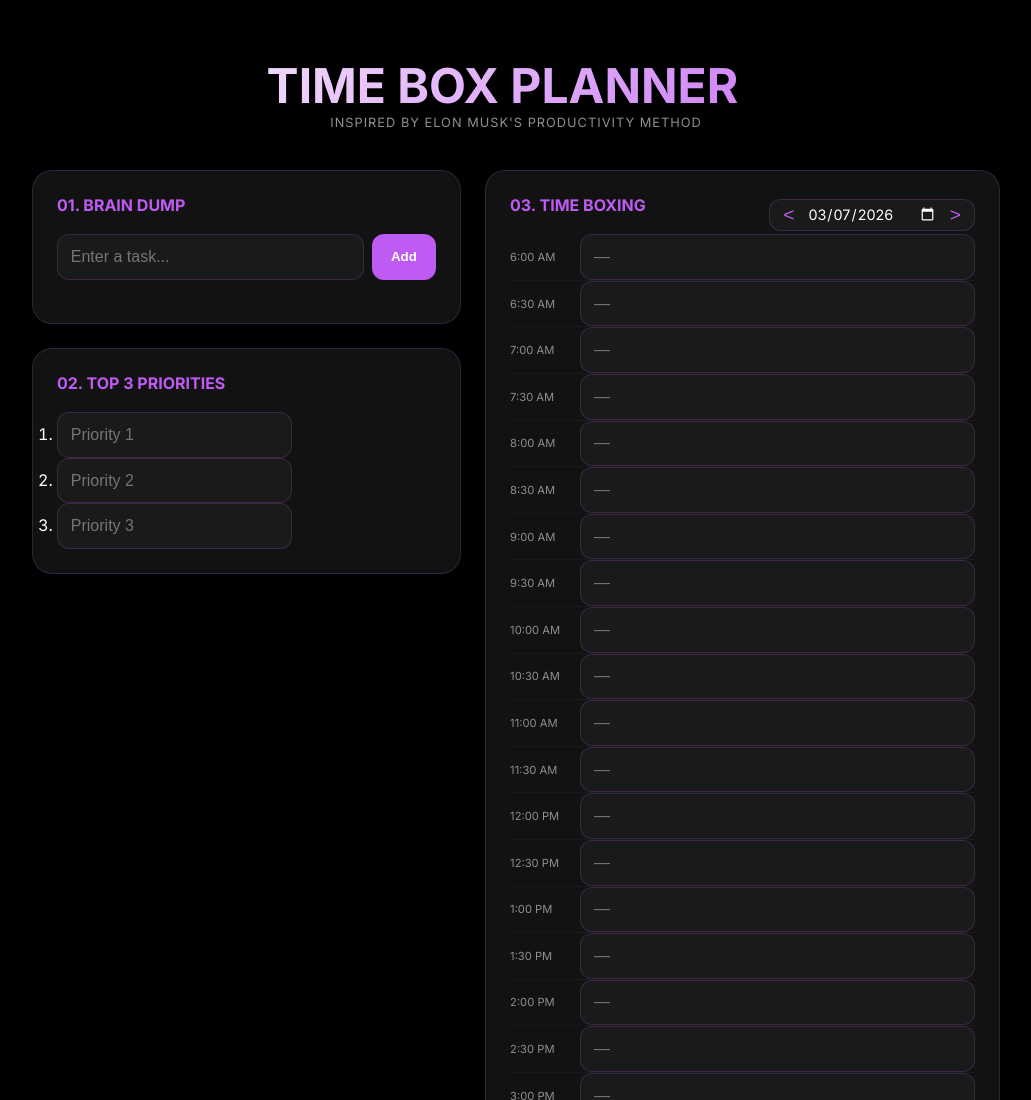
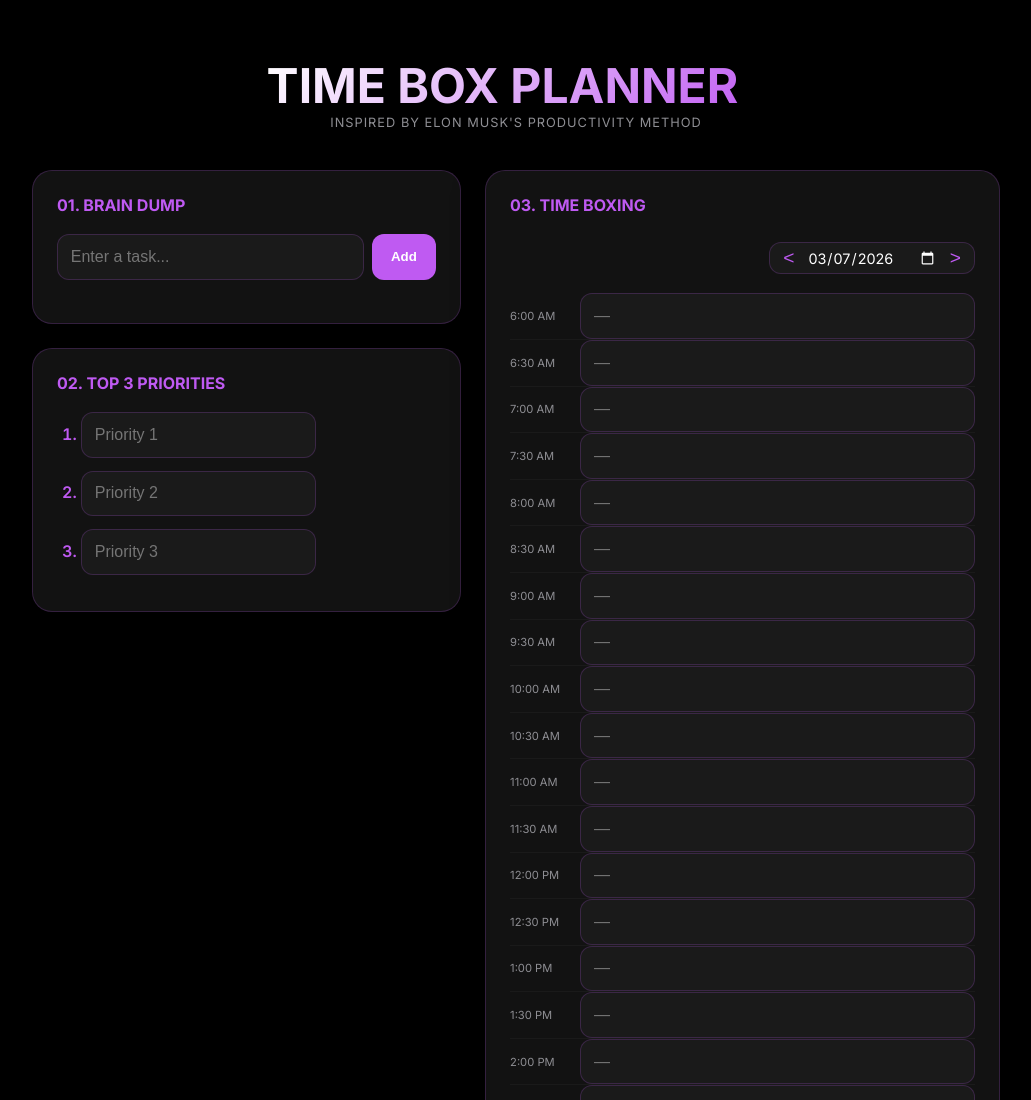
Before and after one commit to lovepoets-dotcom/timebox, a plain HTML site: page index.html in a window 1280 px wide. Shown: the top 1100 px of the page, without its empty margins (124-1155 px from the left). Drawn offline with Linux system fonts and the light colour scheme.

Commit message:
Add files via upload

```diff
--- a/style.css
+++ b/style.css
@@ -37,6 +37,9 @@ header {
 }
 
 header h1 {
+    display: block;
+    margin: 0 auto;
+    width: fit-content;
     font-size: clamp(2rem, 10vw, 3rem);
     background: linear-gradient(135deg, #fff 0%, var(--accent-color) 100%);
     -webkit-background-clip: text;
@@ -77,6 +80,20 @@ h2 {
     color: var(--accent-color);
     text-transform: uppercase;
     margin-bottom: 1.2rem;
+}
+
+#priority-list {
+    padding-left: 1.5rem;
+    /* 숫자 위치를 뒤로 밀어줌 */
+}
+
+#priority-list li {
+    margin-bottom: 0.8rem;
+}
+
+#priority-list li::marker {
+    color: var(--accent-color);
+    font-weight: 600;
 }
 
 /* UI Elements */
@@ -185,13 +202,15 @@ input[type="text"]:focus {
 /* Date Controls */
 .schedule-header {
     display: flex;
-    justify-content: space-between;
-    align-items: center;
-    flex-wrap: wrap;
-    gap: 10px;
+    flex-direction: column;
+    align-items: flex-start;
+    gap: 8px;
+    margin-bottom: 1.2rem;
 }
 
 .date-controls {
+    align-self: flex-end;
+    /* 아래쪽(다음 행) 오른쪽 끝으로 배치 */
     display: flex;
     align-items: center;
     gap: 8px;
--- a/sw.js
+++ b/sw.js
@@ -1,4 +1,4 @@
-const CACHE_NAME = 'timebox-v6'; // 버전을 v6로 올림 (업데이트 유도)
+const CACHE_NAME = 'timebox-v7'; // 디자인 수정 반영을 위한 v7 업데이트
 const ASSETS = [
     './',
     './index.html',
```
